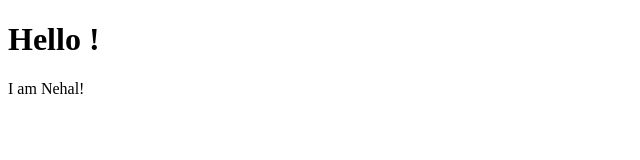
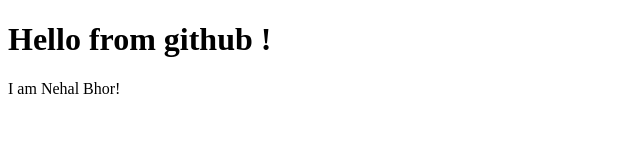
Before and after one commit to Nehal-Bhor/cloud, a plain HTML site: page index.html in a window 1280 px wide. Shown: the whole page, without its empty margins (0-640 px from the left). Drawn offline with Linux system fonts and the light colour scheme.

Commit message:
Update index.html

```diff
--- a/index.html
+++ b/index.html
@@ -4,7 +4,7 @@
   <title>My First Page</title>
 </head>
 <body>
-  <h1>Hello !</h1>
-  <p>I am Nehal!</p>
+  <h1>Hello from github !</h1>
+  <p>I am Nehal Bhor!</p>
 </body>
 </html>
```
